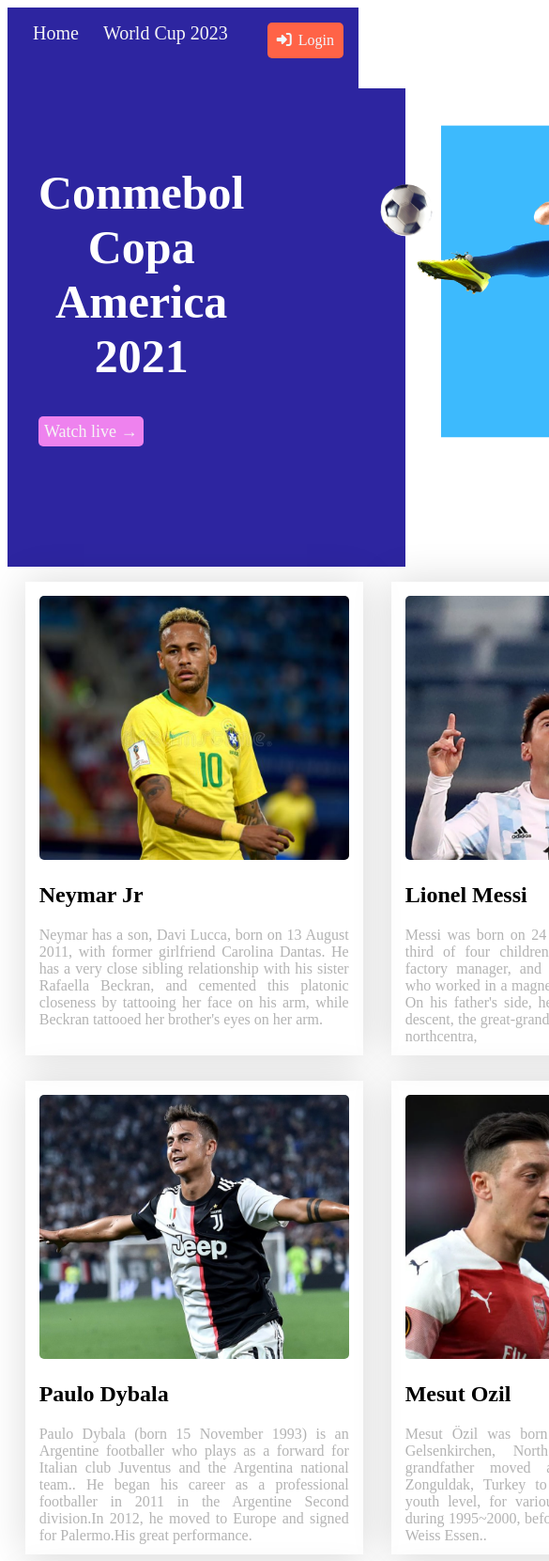
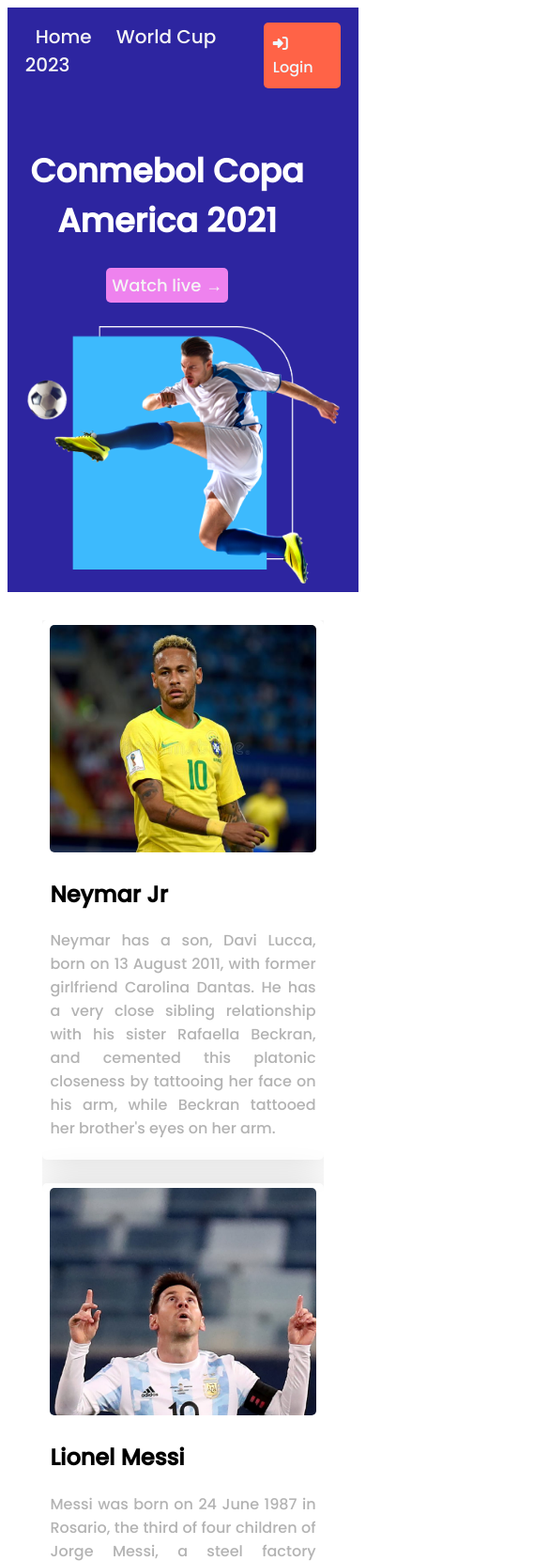
Before and after one commit to alinurrahaman0000/responsive-football, a plain HTML site: page index.html in a window 390 px wide. Shown: the top 1661 px of the page at 94% size, 585 px wide, since content can reach past the window. Drawn offline with Linux system fonts and the light colour scheme.

Commit message:
Update style.css

```diff
--- a/style.css
+++ b/style.css
@@ -1,79 +1,73 @@
-<style>
-@import url('https://fonts.googleapis.com/css2?family=Poppins:wght@500&display=swap');
-</style>
-/* font-family: 'Poppins', sans-serif; */
+@import url("https://fonts.googleapis.com/css2?family=Poppins:wght@500&display=swap");
 body {
+  font-family: "Poppins";
+}
+section {
   width: 100%;
-  height: auto;
+  overflow: hidden;
+}
+.section-frist {
+  width: 100%;
+  background: #2d25a0;
 }
 
-/* Star Section-1 */
-
-/* Nabvar */
-nav{
+/* Navbar */
+nav {
   display: flex;
   justify-content: space-between;
+  background-color: #2d25a0;
+  padding: 16px 0;
+  width: 90%;
   margin: 0 auto;
-  background-color: #2d25a0;
-  padding: 16px;
-
 }
-.navber a{
+.navber a {
   text-decoration: none;
   color: whitesmoke;
   margin: 11px;
-  font-size:20px;
+  font-size: 20px;
 }
-.navber a:hover{
+
+.navber a:hover {
   color: aqua;
 }
-.login:hover{
-  background-color:aqua ;
+
+.login:hover {
+  background-color: aqua;
   color: #2d25a0;
 }
-.login{
+
+.login {
   background-color: tomato;
   color: aliceblue;
   padding: 10px;
   margin-top: 0em;
   border-radius: 5px;
 }
-.fas{
+
+.fas {
   margin-right: 7px;
 }
 
-/* Nabvar */
-
 .frist-body {
   display: flex;
+  width: 90%;
+  align-items: center;
+  justify-content: space-around;
+  flex-wrap: wrap;
+  margin: 0 auto;
+}
 
-  background-color: #2d25a0;
-  margin: 0 auto;
-  height: auto;
-  width: 100%;
-  padding: 25px;
-}
-.frist-title {
-  width: 40%;
-  height: 230px;
-  display: flex;
-  margin-right: 70px;
-}
-.title {
-  margin-left: 8px;
-  margin-top: 50px;
-}
 .title h1 {
   color: white;
   font-size: 55px;
 }
+
 .banner {
   width: 40%;
-  margin-bottom: 86px;
-  margin-left: 66px;
 }
+
 .banner img {
-  width: 450px;
+  width: 100%;
   height: auto;
 }
 
@@ -84,42 +78,46 @@ nav{
   border-radius: 5px;
   padding: 6px;
 }
-.button a:hover{
+
+.button a:hover {
   background-color: aqua;
   color: #2d25a0;
-  margin: 0 auto;;
+  margin: 0 auto;
 }
 
 /* End Section-1 */
 
 /* Star Section-2 */
 .section-2 {
-display: grid;
-grid-template-columns: repeat(3, 1fr);
-grid-row-gap: 27px;
-grid-column-gap: 30px;
-  margin: 0 auto;
-  height: auto;
-  width: 90%;
-  padding: 16px;
+  display: flex;
+  flex-wrap: wrap;
+  justify-content: space-between;
+  align-items: center;
+  width: 80%;
+  margin: 30px auto;
 }
+
 .albam {
-  width: 330px;
-  height: 474px;
-  box-shadow:0px 0px 40px 0px #00000026;
-  padding: 15px;
+  width: 31%;
+  box-shadow: 0px 0px 40px 0px #00000026;
+  padding: 5px 8px;
+  min-height: 500px;
+  margin-bottom: 25px;
+  border-radius: 5px;
+}
 
-}
 .albam img {
-  width: 330px;
+  width: 100%;
   height: auto;
   border-radius: 5px;
 }
-.albam p{
-  color: #B3B3B3;
+
+.albam p {
+  color: #b3b3b3;
   text-align: justify;
 }
-.albam:hover{
+
+.albam:hover {
   background-color: rgb(80, 255, 226);
   color: black;
 }
@@ -130,41 +128,31 @@ grid-column-gap: 30px;
 
 .third-body {
   display: flex;
+  width: 80%;
+  margin: 50px auto;
+  justify-content: space-between;
+  align-items: center;
+  flex-wrap: wrap;
+}
 
-  margin: 0 auto;
-  height: auto;
-  width: 100%;
-  padding: 25px;
+.frist-title {
+  width: 60%;
 }
-.frist-title {
-  width: 40%;
-  height: 230px;
-  display: flex;
-  margin-right: 70px;
+
+.title {
+  width: 90%;
 }
-.title {
-  margin-left: 8px;
-  margin-top: 15px;
+
+.title h1 {
+  font-size: 35px;
 }
-.title h1 {
-  font-size: 50px;
+
+#black {
+  color: black;
 }
-#black{
-  color:black;
 
-}
-#black p{
-  color: #B3B3B3;
-}
-.banner {
-  width: 40%;
-  margin-bottom: 86px;
-  margin-left: 66px;
-}
-.banner img {
-  width: 450px;
-  height: auto;
-  margin-left: 83px;
+#black p {
+  color: #b3b3b3;
 }
 
 .button a {
@@ -175,24 +163,15 @@ grid-column-gap: 30px;
   padding: 6px;
   font-size: large;
 }
-.third-body{
-  width: 90%;
-  padding: 10px;
-  margin-top: 140px;
-}
 
 /* End Section-3 */
 
-/* Address Start */
-  display: flex;
-      justify-content: center;
-      font-family: Roboto, Arial, sans-serif;
-      font-size: 15px;
-      }
 form {
   border: 5px solid #f1f1f1;
 }
-      input[type=text], input[type=password] {
+
+input[type="text"],
+input[type="password"] {
   width: 100%;
   padding: 16px 8px;
   margin: 8px 0;
@@ -200,18 +179,23 @@ grid-column-gap: 30px;
   border: 1px solid #ccc;
   box-sizing: border-box;
 }
-        .adders{
+
+.adders {
   width: 100%;
-          height: 0,auto;
+  height: 0, auto;
   justify-content: center;
 }
-        .full-adderss{
+
+.full-adderss {
   width: 30%;
   margin: 0 auto;
 }
-      .adders h1{
+
+.adders h1 {
   color: darkcyan;
+  text-align: center;
 }
+
 button {
   background-color: #8ebf42;
   color: white;
@@ -221,66 +205,106 @@ grid-column-gap: 30px;
   cursor: grabbing;
   width: 100%;
 }
-      h1 {
-      text-align:center;
-      fone-size:18;
-      }
+
 button:hover {
   opacity: 0.8;
 }
+
 .formcontainer {
-      text-align: left;
-      margin: 24px 50px 12px;
+  margin: 24px 17px 12px;
 }
+
 .container {
   padding: 16px 0;
-      text-align:left;
+  text-align: left;
 }
+
 span.psw {
   float: right;
   padding-top: 0;
   padding-right: 15px;
 }
-      /* Change styles for span on extra small screens */
-      /* @media screen and (max-width: 300px) {
-      span.psw {
-      display: block;
-      float: none; */
-
-
-/* Address End */
 
 /* Star footer */
-.footer-body{
+.footer-body {
   display: flex;
   flex-direction: column;
   justify-content: center;
   align-items: center;
   padding: 0px;
 }
-.logu img{
 
-position: static;
-width: 483.87px;
-height: 110px;
-left: 0px;
-top: 0px;
-}
-.icon{
-  display: flex;
- justify-content: center;}
- .icon i{
-  margin-right: 14px;
-
- }
- .fab:hover{
-
-   font-size: 23px;
-
-
+.logu img {
+  width: 94%;
+  margin: 0 auto;
 }
 
+.icon {
+  display: flex;
+  justify-content: center;
+}
 
+.icon i {
+  margin-right: 14px;
+}
+
+.fab:hover {
+  color: darkcyan;
+}
 /* End footer */
 
 /* responsive Web site */
+
+@media only screen and (min-width: 768px) and (max-width: 991px) {
+  .albam {
+    width: 46%;
+  }
+
+  .frist-title {
+    width: 50%;
+  }
+
+  .banner {
+    width: 50%;
+  }
+}
+
+@media only screen and (min-width: 576px) and (max-width: 767px) {
+  .albam {
+    width: 46%;
+  }
+
+  .frist-title {
+    width: 100%;
+    text-align: center;
+    margin-bottom: 30px;
+  }
+
+  .banner {
+    width: 100%;
+    text-align: center;
+  }
+  .full-adderss {
+    width: 100%;
+  }
+}
+
+@media only screen and (min-width: 301px) and (max-width: 575px) {
+  .albam {
+    width: 100%;
+  }
+
+  .frist-title {
+    width: 100%;
+    text-align: center;
+    margin-bottom: 30px;
+  }
+
+  .banner {
+    width: 100%;
+    text-align: center;
+  }
+  .full-adderss {
+    width: 100%;
+  }
+}
```
Lines whose indentation alone changed are shown as unchanged.
